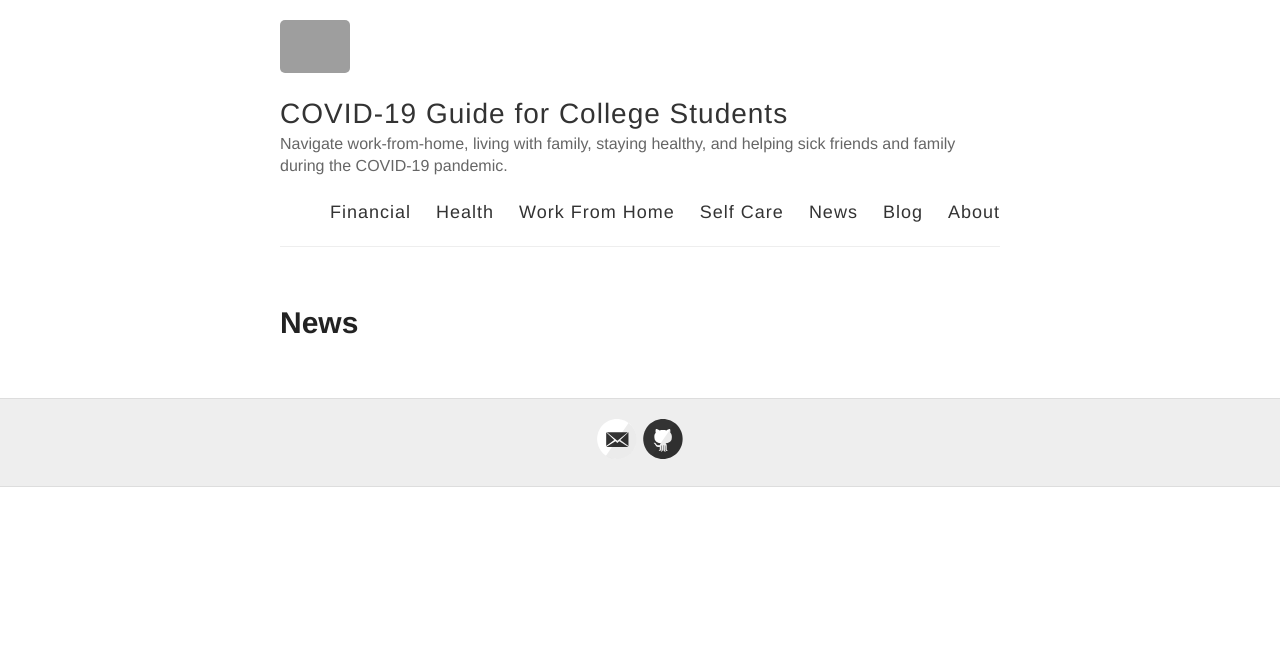
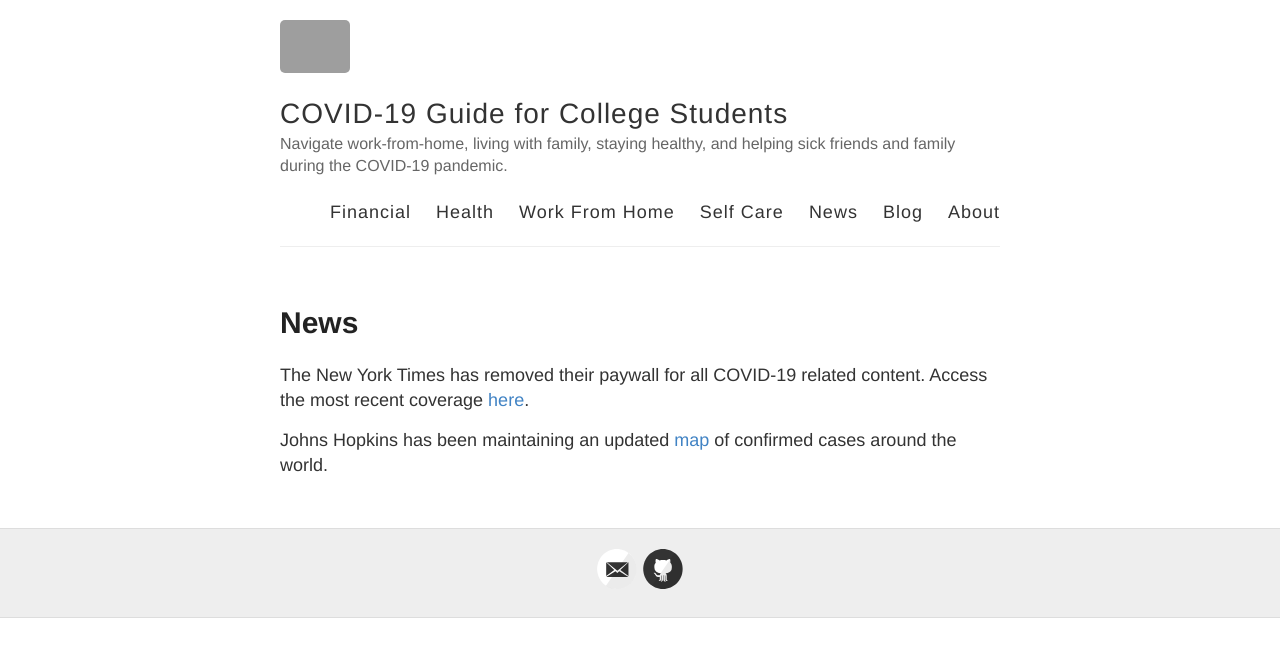
Before and after one commit to CarsonHerness/covid19, a Jekyll site: the page built from news.md, in a window 1280 px wide. Shown: the top 657 px of the page. Built offline with Jekyll 4.4.1, drawn with Linux system fonts in a browser that asks for light colours; grey boxes are pictures that could not be loaded.

```diff
--- a/news.md
+++ b/news.md
@@ -3,3 +3,7 @@ layout: page
 title: News
 permalink: /news/
 ---
+
+The New York Times has removed their paywall for all COVID-19 related content. Access the most recent coverage [here](https://www.nytimes.com/news-event/coronavirus).
+
+Johns Hopkins has been maintaining an updated [map](https://coronavirus.jhu.edu/map.html) of confirmed cases around the world.
```
Also changed, not shown: education.md (+1 -1 lines).
